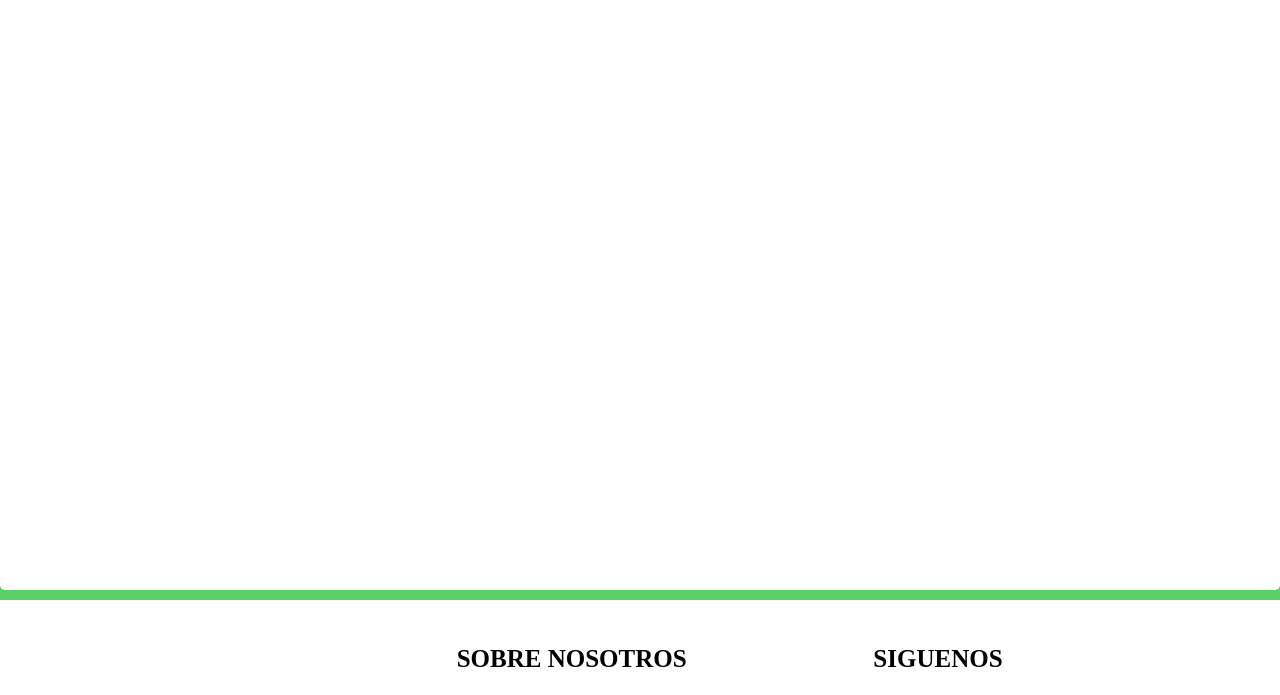
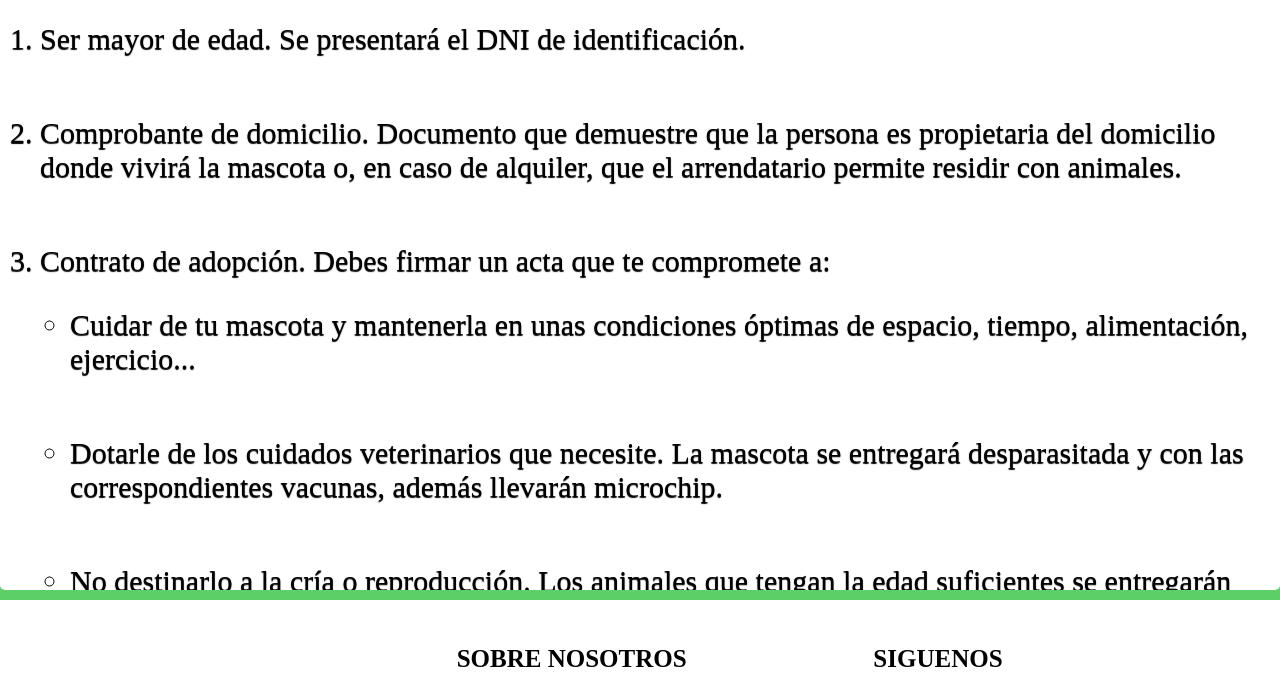
Before and after one commit to sebas088/adopdog, a website: page pages/requisitos.html in a window 1280 px wide. Shown: the part 450-1145 px from the top of the page. Drawn offline with Linux system fonts and the light colour scheme.

Commit message:
Correccion responsive

```diff
--- a/pages/requisitos.html
+++ b/pages/requisitos.html
@@ -8,7 +8,7 @@
     <meta name="Keywords" content="adopcion, cachorros, rescate animal, gatos, perros, adoptar, seguro, protectora, comida para perros, comida para gatos, juguetes para gatos, juguetes para perros">
     <title>Adopdog</title>
     <link rel="stylesheet" href="../css/styles.css"/>
-    <link rel="icon" href="./sources/iconos/logo_adopdog.png" type="image/PNG"/>
+    <link rel="icon" href="../sources/iconos/logo_adopdog.png" type="image/PNG"/>
     <script src="https://kit.fontawesome.com/85b58ffa61.js" crossorigin="anonymous"></script>
 
 </head>
@@ -58,6 +58,36 @@
                 </a>
             </article>
         </div>
+        <div class="requisitos">
+            <ol>
+                <li>
+                    Ser mayor de edad. Se presentará el DNI de identificación.
+                </li>
+                <li>
+                    Comprobante de domicilio. Documento que demuestre que la persona es propietaria del domicilio donde vivirá la mascota o, en caso de alquiler, que el arrendatario permite residir con animales.
+                </li>
+                <li>
+                    Contrato de adopción. Debes firmar un acta que te compromete a:
+                    <ul class="requisitos__ul">
+                        <li>
+                            Cuidar de tu mascota y mantenerla en unas condiciones óptimas de espacio, tiempo, alimentación, ejercicio...
+                        </li>
+                        <li>
+                            Dotarle de los cuidados veterinarios que necesite. La mascota se entregará desparasitada y con las correspondientes vacunas, además llevarán microchip.
+                        </li>
+                        <li>
+                            No destinarlo a la cría o reproducción. Los animales que tengan la edad suficientes se entregarán esterilizados, y si aún no han alcanzado la edad necesaria se firmará un compromiso de esterilización.
+                        </li>
+                        <li>
+                            Notificar cualquier cambio a la asociación (pérdida, muerte...).
+                        </li>
+                        <li>
+                            Compromiso de no abandonarlo. Si por algún motivo no puedes hacerte cargo de la mascota lo devolverás a la asociación.
+                        </li>
+                    </ul>
+                </li>
+            </ol>
+        </div>
     </section>
 
 
--- a/scss/_section.scss
+++ b/scss/_section.scss
@@ -22,6 +22,7 @@ figcaption{
     justify-content: center;
 
 }
+
 .article_sections {
     margin: 25px;
     margin-top: 40px;
@@ -257,7 +258,49 @@ figcaption{
     }
 
 
+.requisitos{
+    display: flex;
+    flex-wrap: wrap;
+    flex-direction: row;
+    justify-content: center;
+    font-size: 30px;
+    & ol{
+        margin-left: 40px;
+    }
+    & li{
+        margin-top: 30px;
+        margin-bottom: 60px;
+    }
+    &__ul {
+        margin-left: 30px;
+    }
+}
+@media (max-width: 600px) {
+    .requisitos{
+        margin-top: 600px;
+        flex-direction: column;
+    }
+}
+@media (max-width: 419px){
+    .elementos{
+        margin-top: 630px;
+        flex-direction: column;
+    }
+}
+@media (max-width: 548px) and (min-width: 420px){
+    .elementos{
+        margin-top: 500px;
+        flex-direction: column;
+    }
+}
+@media (max-width: 1025px) and (min-width: 548px){
+    .elementos{
+        margin-top: 300px;
+        flex-direction: column;
+    }
+}
+/* FIN SECTION ADOPTAR */
 @import "colors";
-/* FIN SECTION ADOPTAR */
+
 
 /* FIN SECTION*/
```
Also changed, not shown: pages/cats.html (+3 -1 lines), pages/dogs.html (+2 -1 lines), pages/food.html (+2 -14 lines), pages/medicine.html (+2 -0 lines), pages/toys.html (+2 -0 lines), css/styles.css, 1 other file.
